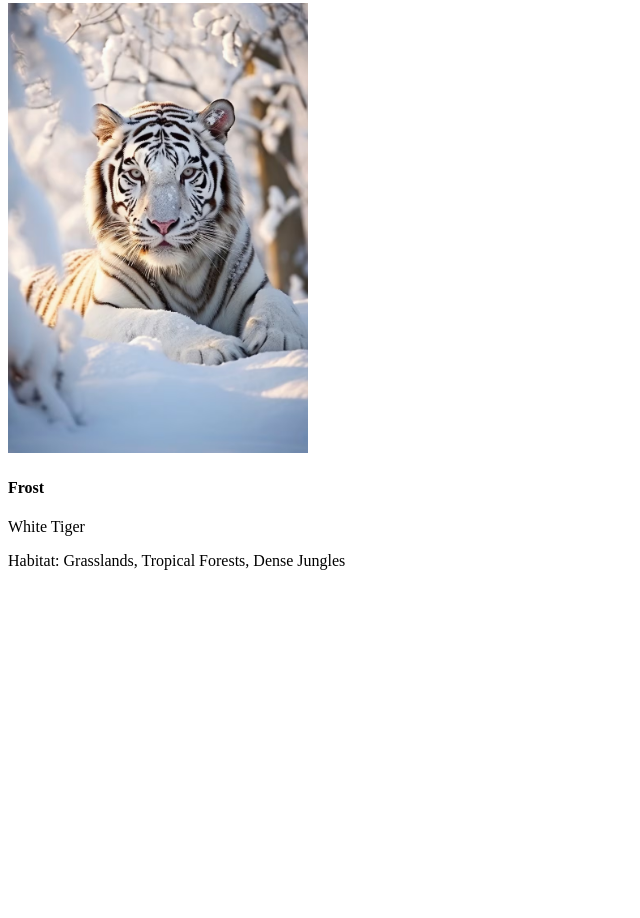
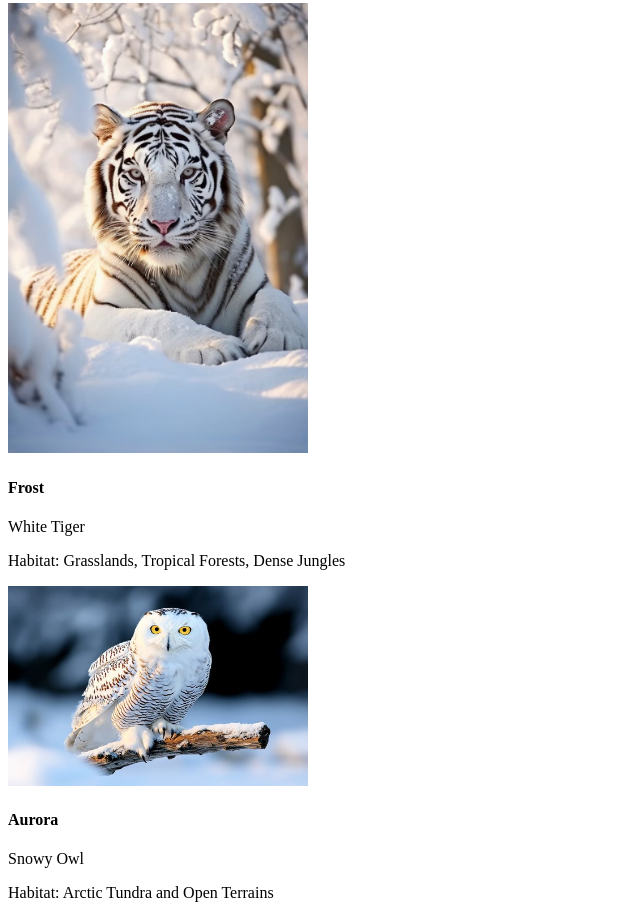
Before and after one commit to Mohiina/Zoo, a plain HTML site: page html/index.html in a window 1280 px wide. Shown: the part 206-1124 px from the top of the page, without its empty margins (0-640 px from the left). Before the commit the page ends 800 px from the top, so only its background shows below. Drawn offline with Linux system fonts and the light colour scheme.

Commit message:
Added the second animal card: Owl

```diff
--- a/html/index.html
+++ b/html/index.html
@@ -20,6 +20,18 @@
                 <p>White Tiger</p>
                 <p>Habitat: Grasslands, Tropical Forests, Dense Jungles</p>
             </div>
+
+            <!--Animal Card 2 -->
+            <div class="animal-card">
+                <a href="#">
+                    <img src="../assets/images/snowy-owl.jpg" alt="Aurora the Snowy Owl" width="300">
+                </a>
+                <h4>Aurora</h4>
+                <p>Snowy Owl</p>
+                <p>Habitat: Arctic Tundra and Open Terrains</p>
+            </div>
+
+
         </div>
 
 
```
